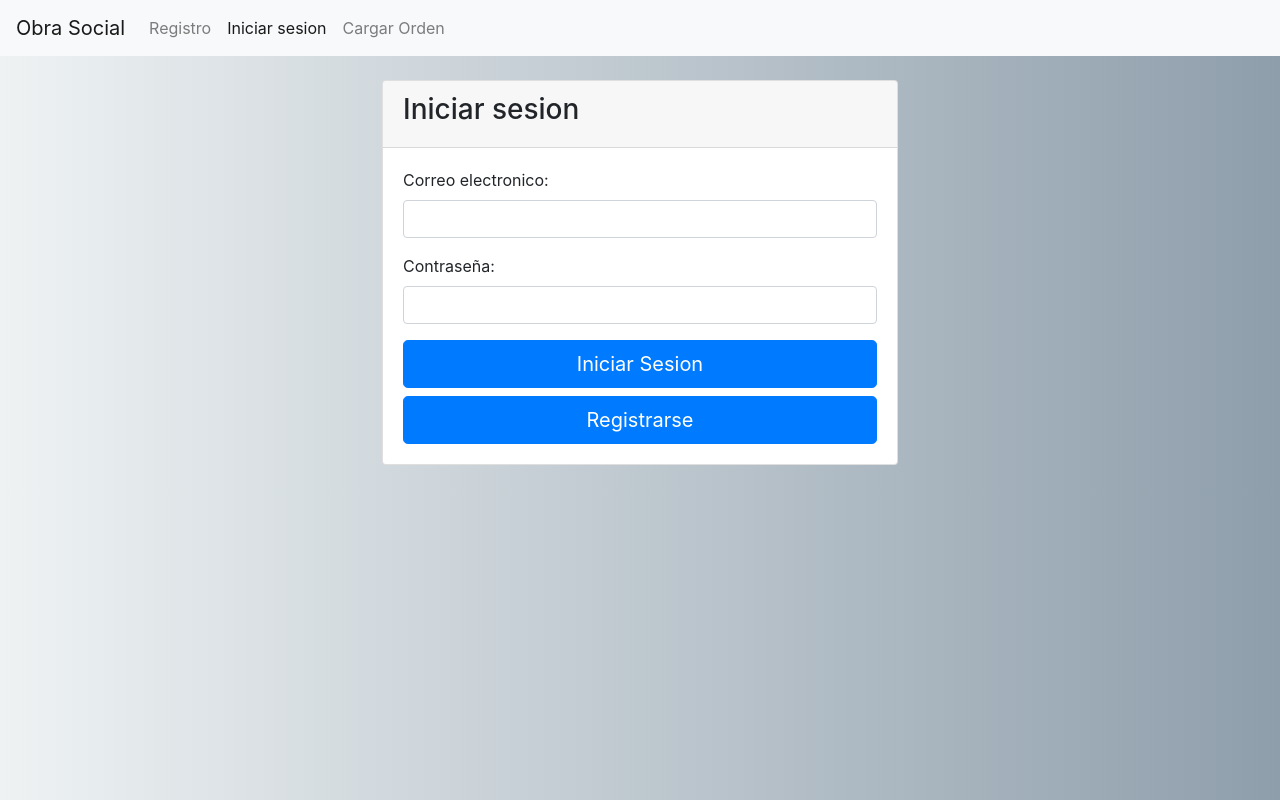
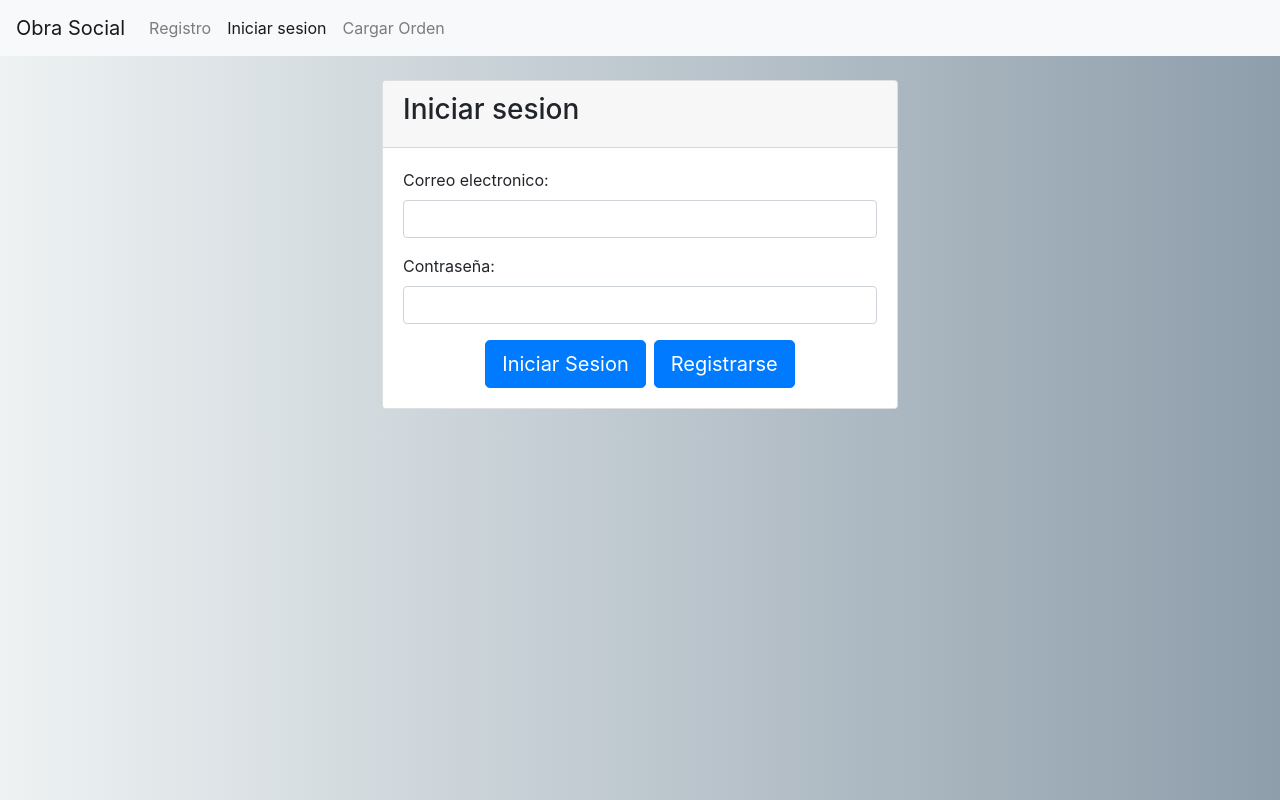
Before and after one commit to DiegoDelgado95/Grupo4_agiles, an Angular app in the folder frontend/: page /login in a window 1280 px wide. Built offline with nearby package versions, Linux system fonts and the light colour scheme.

Commit message:
Agregue y ordene los botones

```diff
--- a/frontend/src/app/components/login-form/login-form.component.html
+++ b/frontend/src/app/components/login-form/login-form.component.html
@@ -12,9 +12,13 @@
                     <label>Contraseña: </label>
                     <input type="password" name="pass" class="form-control">
             </div>
-            <div>
-                <input class="btn btn-primary btn-lg btn-block" type="submit" value="Iniciar Sesion">
-                <input class="btn btn-primary btn-lg btn-block" type="submit" value="Registrarse">
+            <div class="col text-center">
+                <div class="btn-group mr-2">
+                    <button type="button" class="btn btn-lg btn-primary">Iniciar Sesion</button>
+                </div>
+                <div class="btn-group">
+                    <button type="button" class="btn btn-primary btn-lg">Registrarse</button>
+                </div>
             </div>
         </form>
     </div>
--- a/frontend/src/app/components/order-form/order-form.component.html
+++ b/frontend/src/app/components/order-form/order-form.component.html
@@ -1,4 +1,4 @@
-<div class="col-md-6 offset-md-3">
+            <div class="col-md-6 offset-md-3">
     <div class="card">
         <div class="card-header">
             <h3>Formulario de carga</h3>
@@ -31,6 +31,9 @@
                     </select>
                 </div>
             </form>
+            <div class="col text-center">
+                <button type="button" class="btn btn-lg btn-primary">Cargar orden</button>
+            </div>
         </div>
     </div>
 </div>
```
